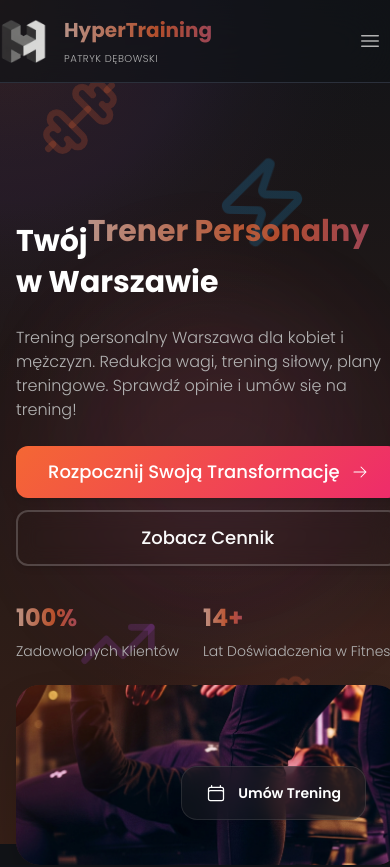
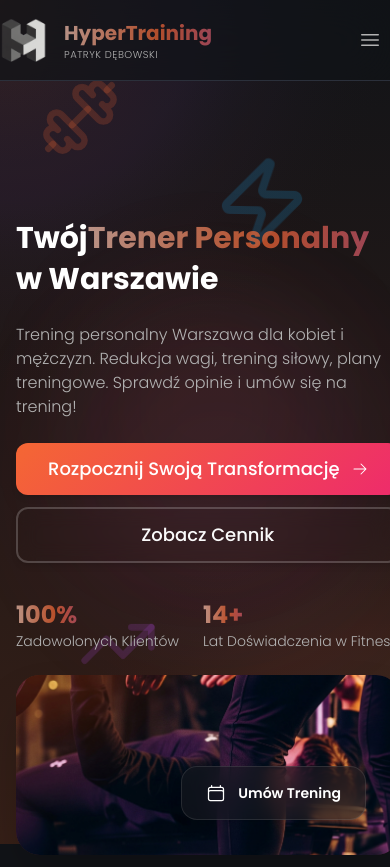
Before and after one commit to Buzka42/hypertraining, a Next.js app: page / in a window 390 px wide. Shown: the top 867 px of the page. Built offline with nearby package versions, Linux system fonts and the light colour scheme.

Commit message:
Fix persistent mobile overflow issues in hero section by removing blur effect that was causing horizontal overflow

```diff
--- a/pages/index.tsx
+++ b/pages/index.tsx
@@ -46,7 +46,7 @@ export default function HomePage() {
 
       {/* Hero Section - Updated to match example site */}
       <section id="home" className="min-h-screen flex items-center justify-center pt-16 w-full overflow-hidden">
-        <div className="w-full max-w-full px-4 md:px-6 overflow-hidden">
+        <div className="w-full max-w-full px-4 md:px-6">
           <div className="grid md:grid-cols-2 gap-6 md:gap-8 items-center w-full max-w-6xl mx-auto">
             <div className="space-y-6 animate-slide-up">
               <h1 className="text-3xl md:text-6xl font-bold leading-tight">
@@ -82,7 +82,7 @@ export default function HomePage() {
             </div>
 
             <div className="relative animate-slide-up" style={{ animationDelay: "0.2s" }}>
-              <div className="absolute inset-0 bg-gradient-primary opacity-20 rounded-3xl overflow-hidden" />
+              <div className="absolute inset-0 bg-gradient-primary opacity-20 rounded-3xl" />
               <div className="relative w-full h-full min-h-[180px] md:min-h-[400px] rounded-3xl shadow-2xl overflow-hidden">
                 <Image
                   src="/hero-fitness.jpg"
--- a/styles/globals.css
+++ b/styles/globals.css
@@ -200,9 +200,6 @@ section {
   animation: shimmer 8s ease-in-out infinite;
   display: inline-block;
   opacity: 0.7;
-  white-space: nowrap;
-  overflow: hidden;
-  text-overflow: ellipsis;
 }
 
 @keyframes shimmer {
```
